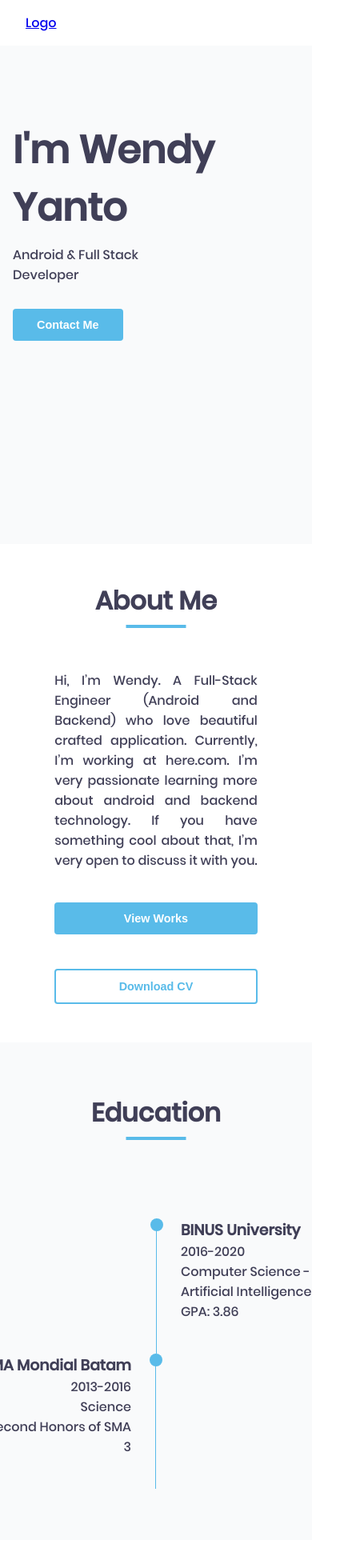
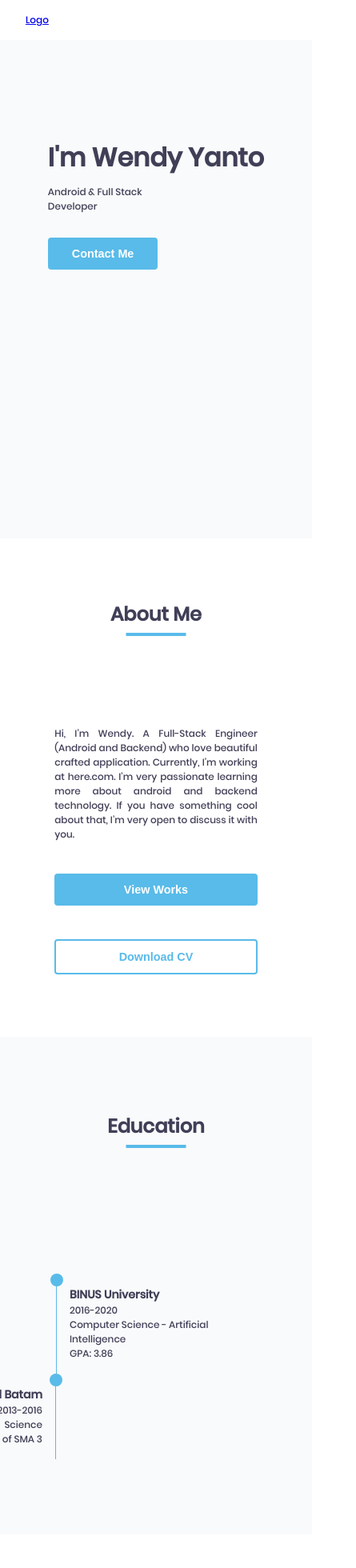
Before and after one commit to WendyYanto/react-personal-website, a React (Create React App) app: page / in a window 390 px wide. Shown: the top 1960 px of the page at 80% size, 445 px wide, since content can reach past the window. Built offline with nearby package versions, Linux system fonts and the light colour scheme.

Commit message:
[fix] bug fix on responsive UI

```diff
--- a/package.json
+++ b/package.json
@@ -8,6 +8,7 @@
     "@testing-library/user-event": "^7.2.1",
     "node-sass": "^4.14.1",
     "react": "^16.13.1",
+    "react-device-detect": "^1.13.1",
     "react-dom": "^16.13.1",
     "react-router-dom": "^5.2.0",
     "react-scripts": "3.4.1"
--- a/src/App.scss
+++ b/src/App.scss
@@ -1,4 +1,5 @@
 @import 'assets/scss/_variables.scss';
+@import 'assets/scss/_responsive.scss';
 
 @font-face {
   font-family: 'Poppins';
@@ -9,6 +10,9 @@
   text-align: center;
   color: $text-primary-color;
   font-family: 'Poppins';
+  @include mobile {
+    font-size: 12px;
+  }
 }
 
 .section {
--- a/src/assets/scss/_responsive.scss
+++ b/src/assets/scss/_responsive.scss
@@ -1,5 +1,5 @@
 @mixin mobile {
-  @media screen and (max-width: 768px) {
+  @media screen and (max-width: 540px) {
     @content;
   }
 }
@@ -11,7 +11,7 @@
 }
 
 @mixin tablet {
-  @media screen and (max-width: 960px) {
+  @media screen and (max-width: 769px) {
     @content;
   }
 }
--- a/src/components/education/education-item/index.js
+++ b/src/components/education/education-item/index.js
@@ -1,10 +1,11 @@
 import React from 'react';
 import { object, number } from 'prop-types'
+import { isMobileOnly } from 'react-device-detect';
 
 import './index.scss';
 
 const EducationItem = ({ item, index }) => {
-  const direction = index % 2 === 0 ? 'right' : 'left';
+  const direction = index % 2 === 0 && !isMobileOnly ? 'right' : 'left';
   const className = `education-item ${direction}`;
 
   return (
--- a/src/components/education/education-item/index.scss
+++ b/src/components/education/education-item/index.scss
@@ -14,6 +14,10 @@ h3,p {
   white-space: pre-line;
   @include tablet {
     max-width: 250px;
+  }
+  @include mobile {
+    padding: 16px;
+    text-align: left;
   }
 
   .dot {
--- a/src/components/education/index.scss
+++ b/src/components/education/index.scss
@@ -30,5 +30,8 @@
       margin-top: -50px;
       transform: translateX(125px);
     }
+    @include mobile {
+      transform: translateX(0);
+    }
   }
 }
--- a/src/components/header/index.scss
+++ b/src/components/header/index.scss
@@ -20,6 +20,9 @@ h1, p {
       font-size: 3rem;
       margin-bottom: 10px;
       font-weight: bolder;
+      @include mobile {
+        font-size: 2rem;
+      }
     }
     p {
       margin-bottom: 30px;
```
Also changed, not shown: 1 other file (tests, documents, lock files or other folders).
